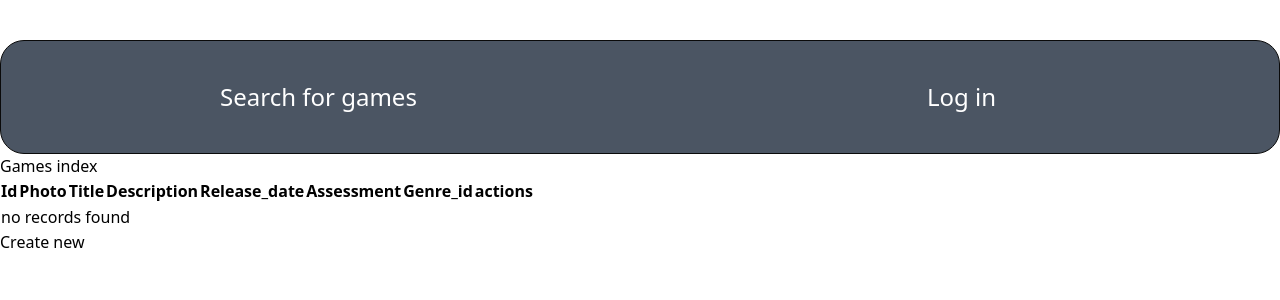
After one commit to iDankest/Proyecto-Symfony, a Symfony app: template GameFinder/templates/games/index.html.twig in a window 1280 px wide. The commit adds this page. Shown: the top 300 px of the page. Run offline with Twig, Linux system fonts and the light colour scheme; the template is opened without the code that fills it, so the values that code supplies are empty; style sheets or scripts are compiled from the project's sources; some libraries are stand-ins or nearby versions.

Commit message:
Games implemented

```diff
--- a/GameFinder/assets/styles/app.css
+++ b/GameFinder/assets/styles/app.css
@@ -4,7 +4,7 @@
 
 
 body {
-   /*  background-image: url('../image/fondo.jpg');  */
+    /*  background-image: url('../image/fondo.jpg');  */
     background-size: cover; /* Ajusta el tamaño de la imagen al gusto */
     background-repeat: no-repeat; /* Evita que la imagen se repita */
 }
--- a/GameFinder/templates/base.html.twig
+++ b/GameFinder/templates/base.html.twig
@@ -25,7 +25,7 @@
 							                     text-white rounded-3xl py-[40px] text-2xl border border-neutral-950">
 						<a href="{{ path('app_register') }}">Search for games</a>
 						<a href="{{ path('app_user_show',{'id': app.user.id}) }}">Profile</a>
-                    <a href="{{ path('app_register') }}">Make a review</a>
+						<a href="{{ path('app_user_index') }}">Make a review</a>
 						<a href="{{ path('app_logout') }}">Log out</a>
 					</div>
 				</div>
@@ -45,9 +45,22 @@
 
 			<div class="flex justify-center mt-5 max-w-[260px] bg-gray-600 text-white rounded-full py-[20px] text-2xl border border-neutral-950 m-auto">TRENDING</div>
 			<div class="my-[130px]"></div>
-            <div class="flex justify-around">
-                <div class="w-[300px] h-[260px] bg-black "></div>
-                <div class="w-[300px] h-[260px] bg-black"></div>
+			<div
+				class="flex justify-around">
+
+				{#  <div class="w-[300px] h-[260px] bg-black ">{{game.photo}}</div>
+				                <div class="w-[300px] h-[260px] bg-black"></div> #}
+
+				<div class="flex flex-wrap gap-28 justify-center">
+
+					{% for game in games %}
+						<div class="w-full sm:w-1/2 md:w-1/4">
+							<div style="background-image: url('{{ game.photo }}'); width: 500px; height: 260px; background-size: cover;"></div>
+							<p class="text-3xl text-center">{{ game.title }}</p>
+						</div>
+					{% endfor %}
+
+				</div>
 
 			</div>
 
--- /dev/null
+++ b/GameFinder/templates/games/_delete_form.html.twig
@@ -0,0 +1,4 @@
+<form method="post" action="{{ path('app_games_delete', {'id': game.id}) }}" onsubmit="return confirm('Are you sure you want to delete this item?');">
+    <input type="hidden" name="_token" value="{{ csrf_token('delete' ~ game.id) }}">
+    <button class="btn">Delete</button>
+</form>
--- /dev/null
+++ b/GameFinder/templates/games/_form.html.twig
@@ -0,0 +1,4 @@
+{{ form_start(form) }}
+    {{ form_widget(form) }}
+    <button class="btn">{{ button_label|default('Save') }}</button>
+{{ form_end(form) }}
--- /dev/null
+++ b/GameFinder/templates/games/index.html.twig
@@ -0,0 +1,45 @@
+{% extends 'base.html.twig' %}
+
+{% block title %}Games index{% endblock %}
+
+{% block body %}
+    <h1>Games index</h1>
+
+    <table class="table">
+        <thead>
+            <tr>
+                <th>Id</th>
+                <th>Photo</th>
+                <th>Title</th>
+                <th>Description</th>
+                <th>Release_date</th>
+                <th>Assessment</th>
+                <th>Genre_id</th>
+                <th>actions</th>
+            </tr>
+        </thead>
+        <tbody>
+        {% for game in games %}
+            <tr>
+                <td>{{ game.id }}</td>
+                <td>{{ game.photo }}</td>
+                <td>{{ game.title }}</td>
+                <td>{{ game.description }}</td>
+                <td>{{ game.releaseDate ? game.releaseDate|date('Y-m-d') : '' }}</td>
+                <td>{{ game.assessment }}</td>
+                <td>{{ game.genreId }}</td>
+                <td>
+                    <a href="{{ path('app_games_show', {'id': game.id}) }}">show</a>
+                    <a href="{{ path('app_games_edit', {'id': game.id}) }}">edit</a>
+                </td>
+            </tr>
+        {% else %}
+            <tr>
+                <td colspan="8">no records found</td>
+            </tr>
+        {% endfor %}
+        </tbody>
+    </table>
+
+    <a href="{{ path('app_games_new') }}">Create new</a>
+{% endblock %}
--- a/GameFinder/templates/registration/register.html.twig
+++ b/GameFinder/templates/registration/register.html.twig
@@ -5,7 +5,7 @@
 {% block header %}{% endblock %}
 {% block body %}
 <div class="fondo">
-	<div id="bgCenter" class="mx-auto my-[200px] w-auto min-w-[500px] max-w-[600px] h-[500px] text-white
+	<div id="bgCenter" class="mx-auto my-[200px] w-auto min-w-[500px] max-w-[600px] h-[500px] text-gray-400
 			rounded-3xl border-2 border-neutral-950">
 
 
--- a/GameFinder/templates/user/edit.html.twig
+++ b/GameFinder/templates/user/edit.html.twig
@@ -9,7 +9,7 @@
 
     <h1>Edit User</h1>
 
-    {{ include('user/_form.html.twig', {'button_label': 'Update'}) }}
+    <div class="text-black">{{ include('user/_form.html.twig', {'button_label':'Update'}) }}</div>
 
     <a href="{{ path('app_user_show',{'id': app.user.id}) }}">back to profile</a>
 
```
Also changed, not shown: GameFinder/src/Controller/GamesController.php (added, +81 -0 lines), GameFinder/src/Controller/HomeController.php (+8 -3 lines), GameFinder/src/Form/GamesType.php (added, +30 -0 lines), GameFinder/templates/games/edit.html.twig (added, +13 -0 lines), GameFinder/templates/games/new.html.twig (added, +11 -0 lines), GameFinder/templates/games/show.html.twig (added, +56 -0 lines), GameFinder/templates/security/login.html.twig (+11 -8 lines). Lines whose indentation alone changed are shown as unchanged.
